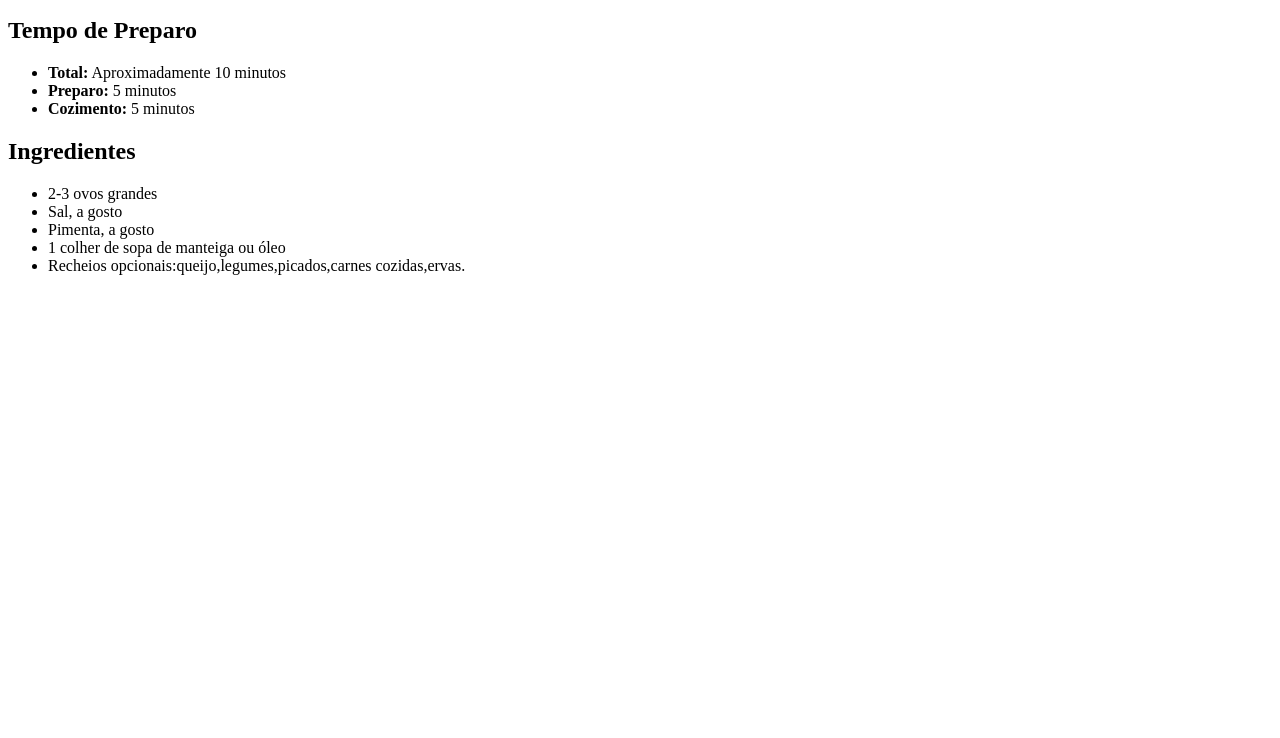
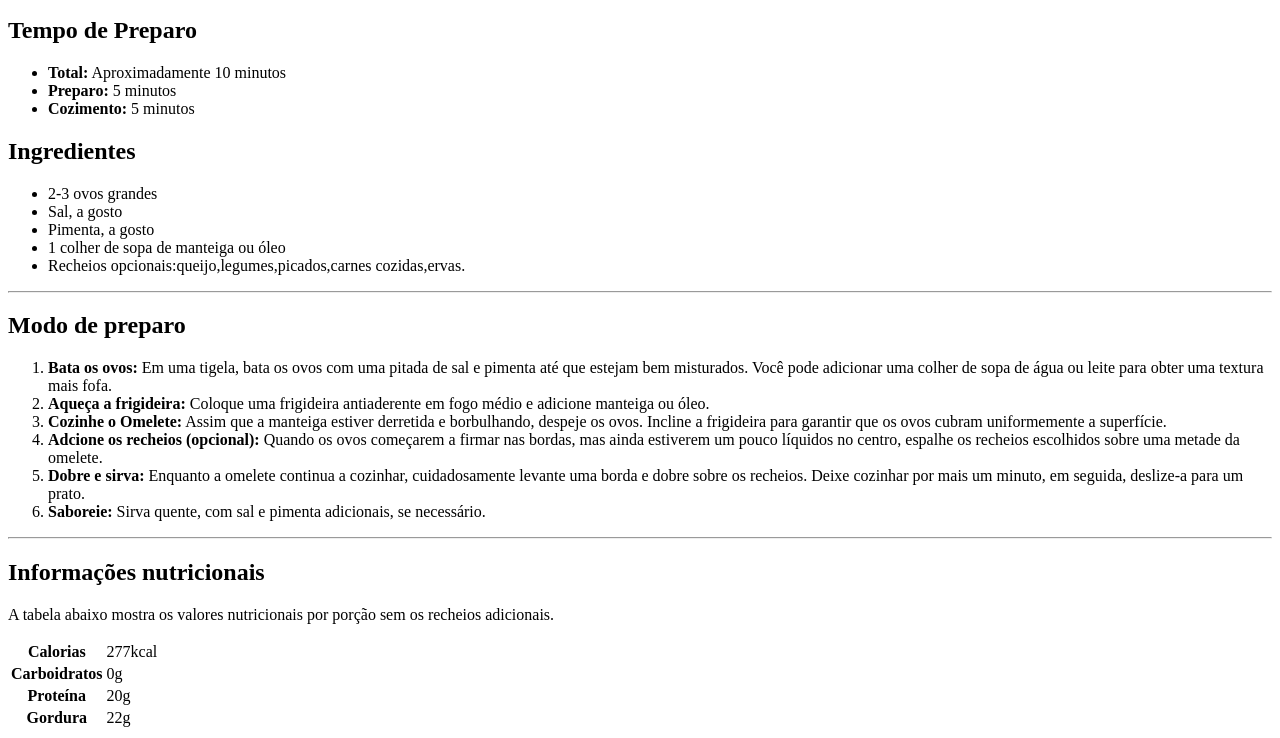
Before and after one commit to LuisOtavio12TC/TRABALHO-NOVO12TC, a plain HTML site: page index.html in a window 1280 px wide. Shown: the part 713-1451 px from the top of the page. Before the commit the page ends 1004 px from the top, so only its background shows below. Drawn offline with Linux system fonts and the light colour scheme.

Commit message:
quarto commit do html

```diff
--- a/index.html
+++ b/index.html
@@ -38,5 +38,56 @@
             <li>Recheios opcionais:queijo,legumes,picados,carnes cozidas,ervas.</li>
         </ul>
     </div>
+
+    <hr>
+
+    <div>
+        <h2>Modo de preparo</h2>
+        <ol>
+            <li>
+                <strong>Bata os ovos:</strong> Em uma tigela, bata os ovos com uma pitada de sal e pimenta até que estejam bem misturados. Você pode adicionar uma colher de sopa de água ou leite para obter uma textura mais fofa.
+            </li>
+            <li>
+                <strong>Aqueça a frigideira:</strong> Coloque uma frigideira antiaderente em fogo médio e adicione manteiga ou óleo.
+            </li>
+            <li>
+                <strong>Cozinhe o Omelete:</strong> Assim que a manteiga estiver derretida e borbulhando, despeje os ovos. Incline a frigideira para garantir que os ovos cubram uniformemente a superfície.
+            </li>
+            <li>
+                <strong>Adcione os recheios (opcional):</strong> Quando os ovos começarem a firmar nas bordas, mas ainda estiverem um pouco líquidos no centro, espalhe os recheios escolhidos sobre uma metade da omelete.
+            </li>
+            <li>
+                <strong>Dobre e sirva:</strong> Enquanto a omelete continua a cozinhar, cuidadosamente levante uma borda e dobre sobre os recheios. Deixe cozinhar por mais um minuto, em seguida, deslize-a para um prato.
+            </li>
+            <li>
+                <strong>Saboreie:</strong> Sirva quente, com sal e pimenta adicionais, se necessário.
+            </li>
+        </ol>
+    </div>
+    <hr>
+    <div>
+        <h2>Informações nutricionais</h2>
+        <p>A tabela abaixo mostra os valores nutricionais por porção sem os recheios adicionais.</p>
+
+        <table>
+            <tr>
+                <th>Calorias</th>
+                <td>277kcal</td>
+            </tr>
+            <tr>
+                <th>Carboidratos</th>
+                <td>0g</td>
+            </tr>
+            <tr>
+                <th>Proteína</th>
+                <td>20g</td>
+            </tr>
+            <tr>
+                <th>Gordura</th>
+                <td>22g</td>
+            </tr>
+        </table>
+
+    </div>
 </body>
 </html>
```
